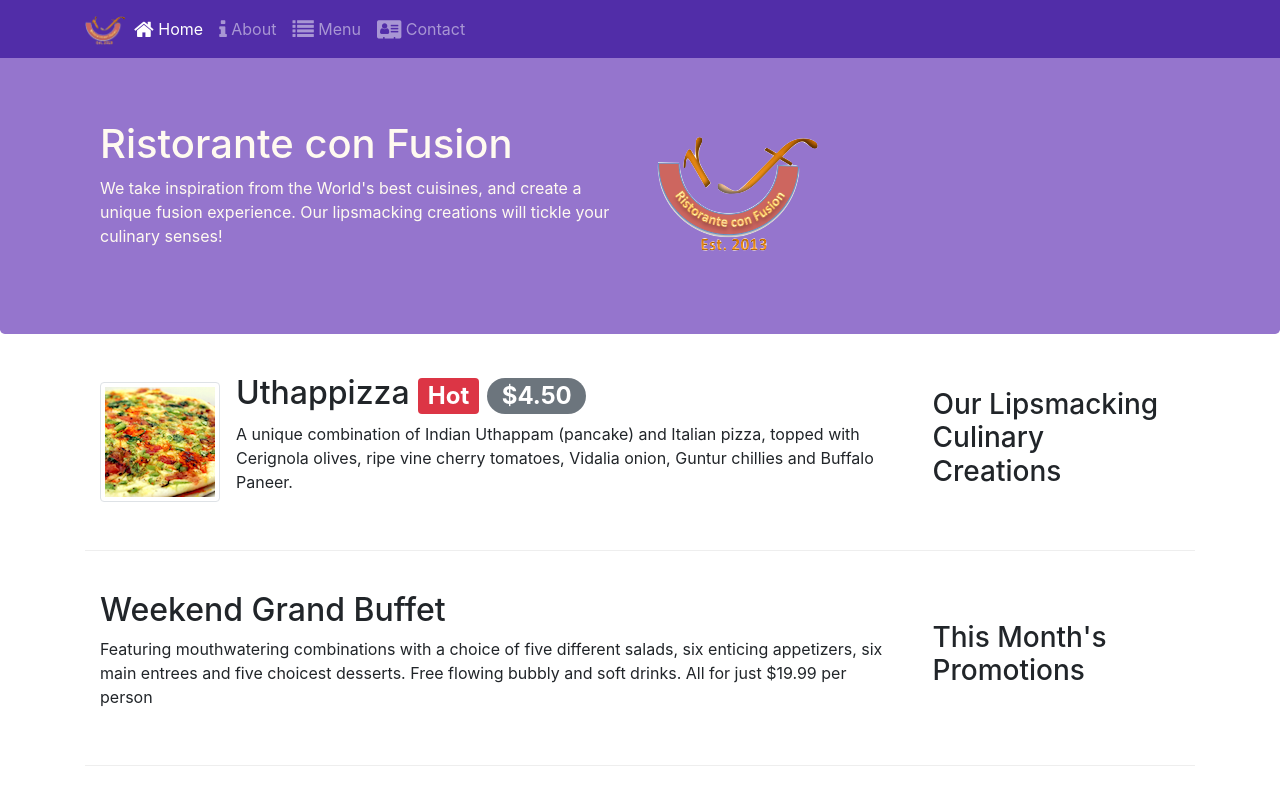
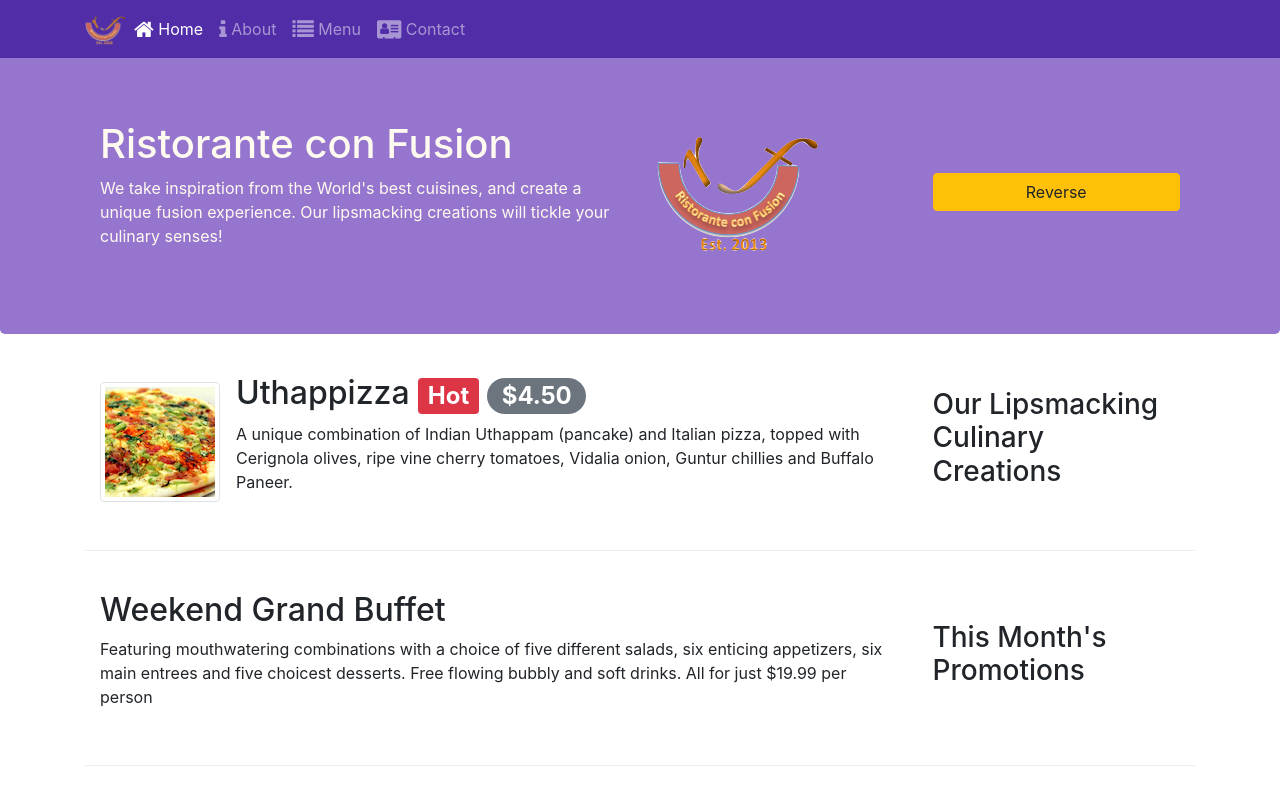
Before and after one commit to Ahmed-Radi/Ristorante-Con-Fusion, a website: page index.html in a window 1280 px wide. Shown: the top 800 px of the page. Drawn offline with nearby package versions, Linux system fonts and the light colour scheme.

Commit message:
Assignment 2 : Task-3

```diff
--- a/index.html
+++ b/index.html
@@ -36,6 +36,11 @@
                 </div>
                 <div class="col-12 col-sm align-self-center">
                     <img src="./img/logo.png" calss="img-fluid" alt="Logo">
+                </div>
+                <div class="col-12 col-sm align-self-center">
+                    <button class="btn btn-warning col-12">
+                        Reverse
+                    </button>
                 </div>
             </div>
         </div>
```
